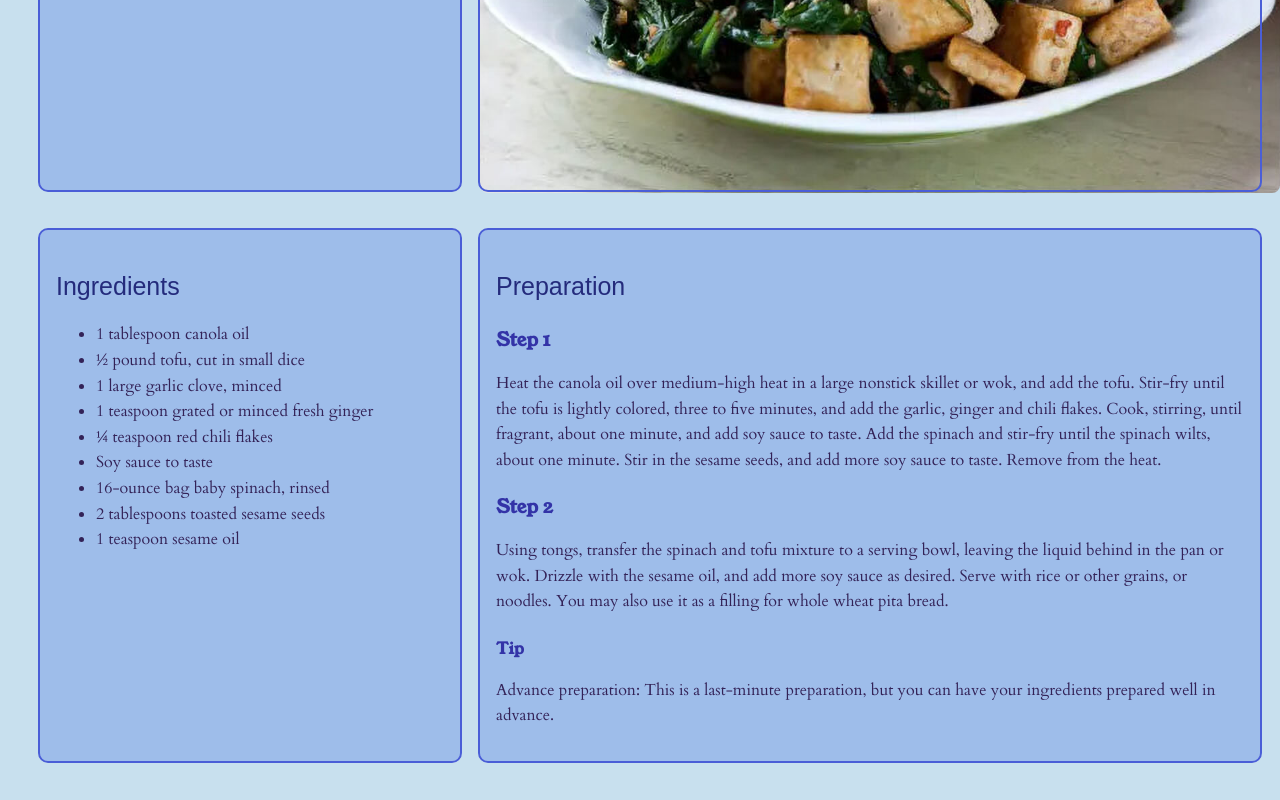
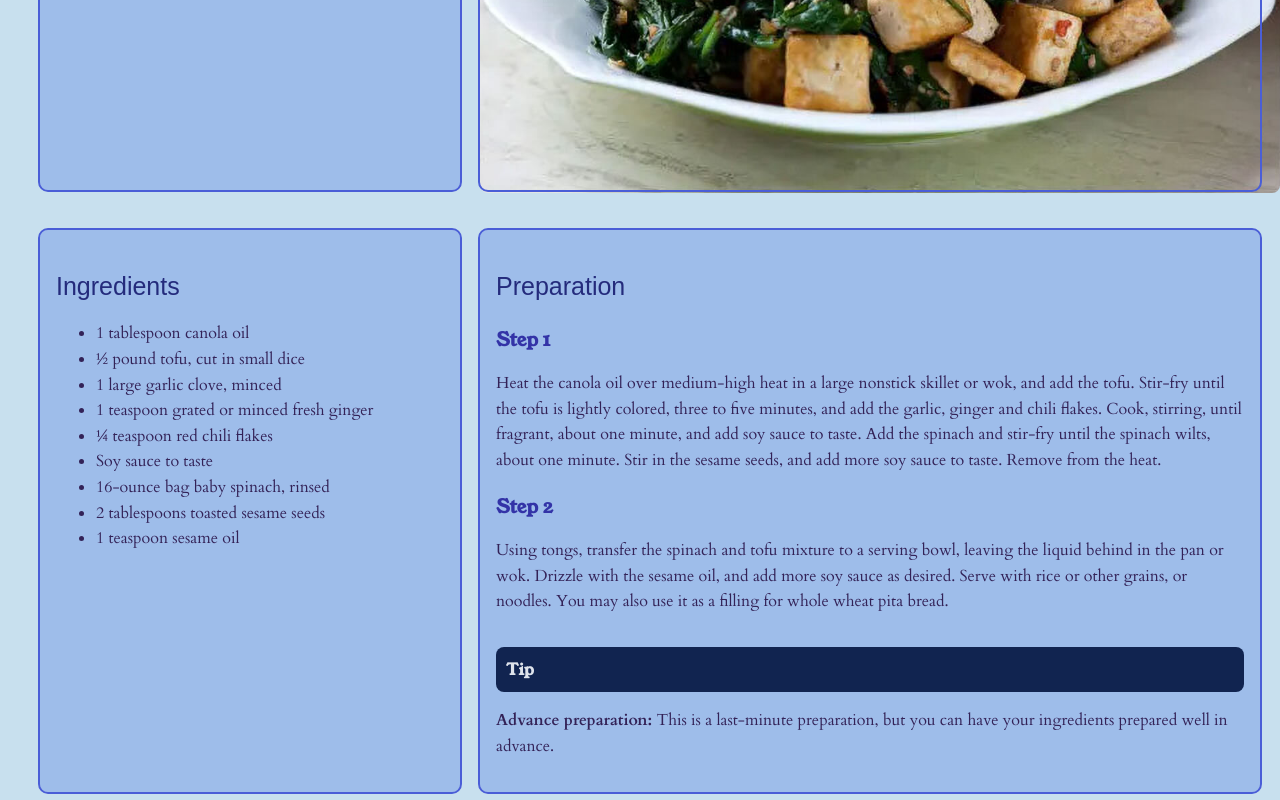
Before and after one commit to BZ-coder/exercise7, a plain HTML site: page index.html in a window 1280 px wide. Shown: the part 351-1151 px from the top of the page. Before the commit the page ends 1120 px from the top, so only its background shows below. Drawn offline with Linux system fonts and the light colour scheme; a web font is replaced by a local one.

Commit message:
pad and h4

```diff
--- a/index.html
+++ b/index.html
@@ -43,6 +43,22 @@
       margin-bottom: 0.6em;
       color: #3333a7;
     }
+
+    h1, h2, h3 {
+  margin-bottom: 0.6em;
+}
+
+ul {
+  margin-top: 0;
+}
+
+h4 {
+  margin-top: 2em;
+  padding: 10px;
+  background-color: #112450;
+  border-radius: 0.5em;
+  color: #dee3eb;
+}
 
 
     img {
@@ -138,7 +154,7 @@
 
         <h4>Tip</h4>
         <p>
-          Advance preparation: This is a last-minute preparation, but you can have your ingredients prepared well in advance.
+          <strong>Advance preparation:</strong> This is a last-minute preparation, but you can have your ingredients prepared well in advance.
         </p>
       </div>
     </div>
```
